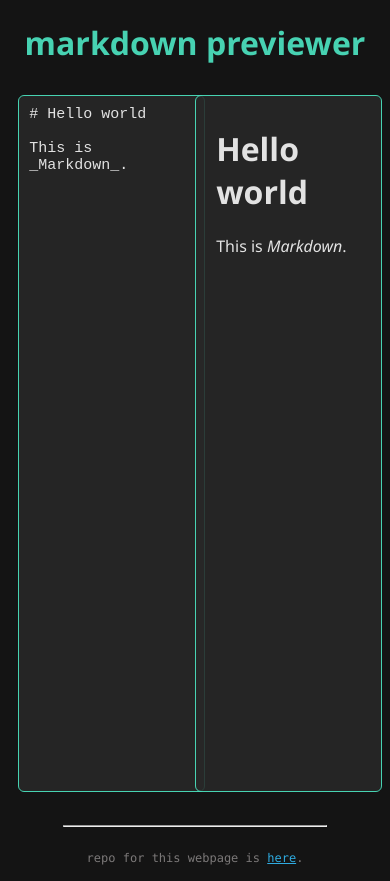
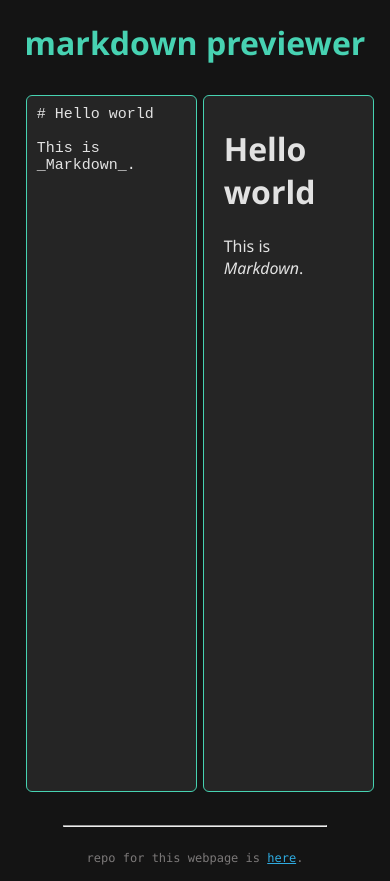
Before and after one commit to pes18fan/md-prev, a React (Vite) app: page / in a window 390 px wide. Built offline with nearby package versions, Linux system fonts and the light colour scheme; a web font is replaced by a local one.

Commit message:
[added] media queries for responsive layout

```diff
--- a/src/styles/App.css
+++ b/src/styles/App.css
@@ -55,3 +55,15 @@
 .right-panel:hover {
   background-color: #2d2d2d;
 }
+
+@media screen and (max-width: 900px) {
+  .left-panel, .right-panel {
+    width: 85%;
+  }
+}
+
+@media screen and (max-width: 650px) {
+  .left-panel, .right-panel {
+    width: 80%;
+  }
+}
```
